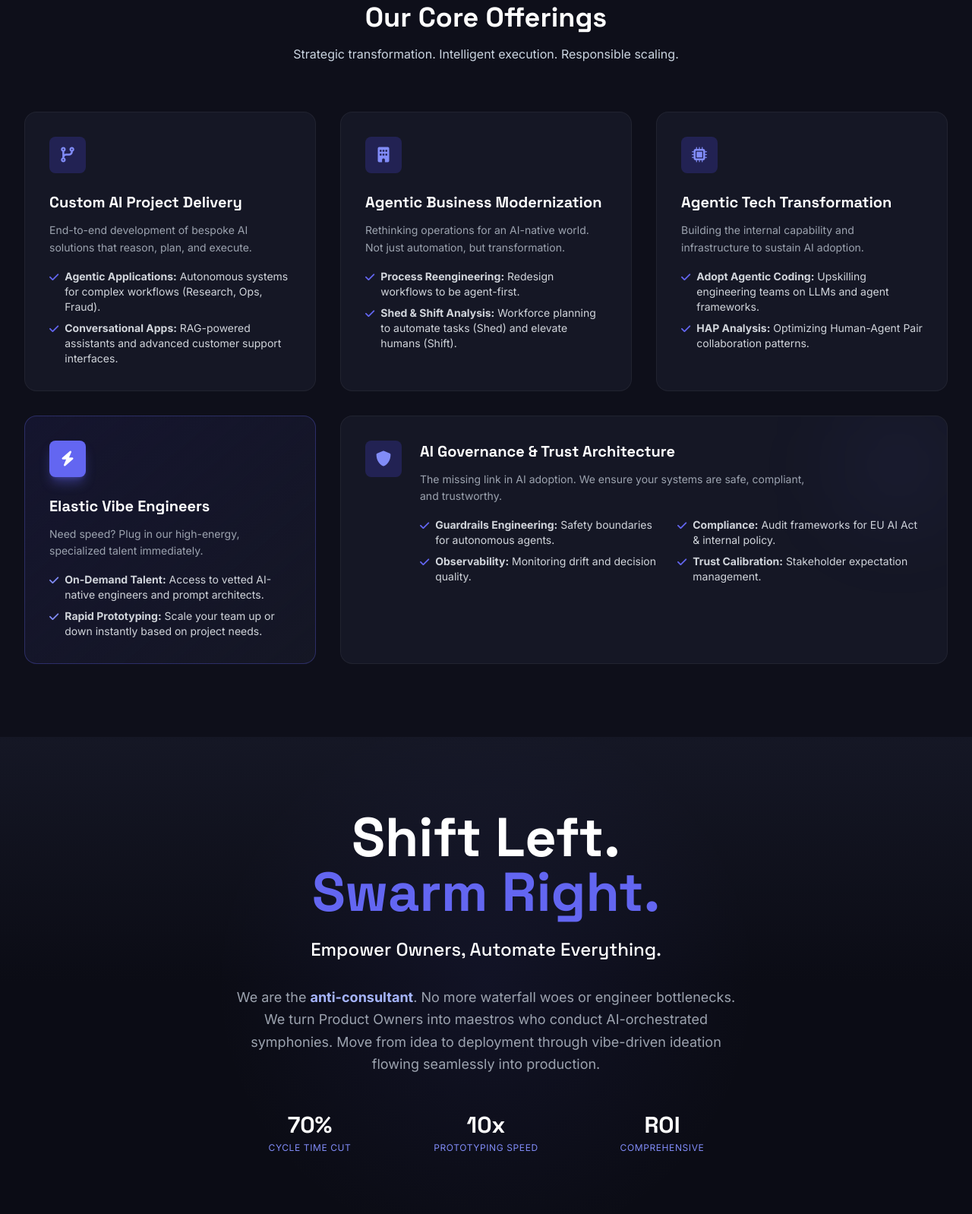
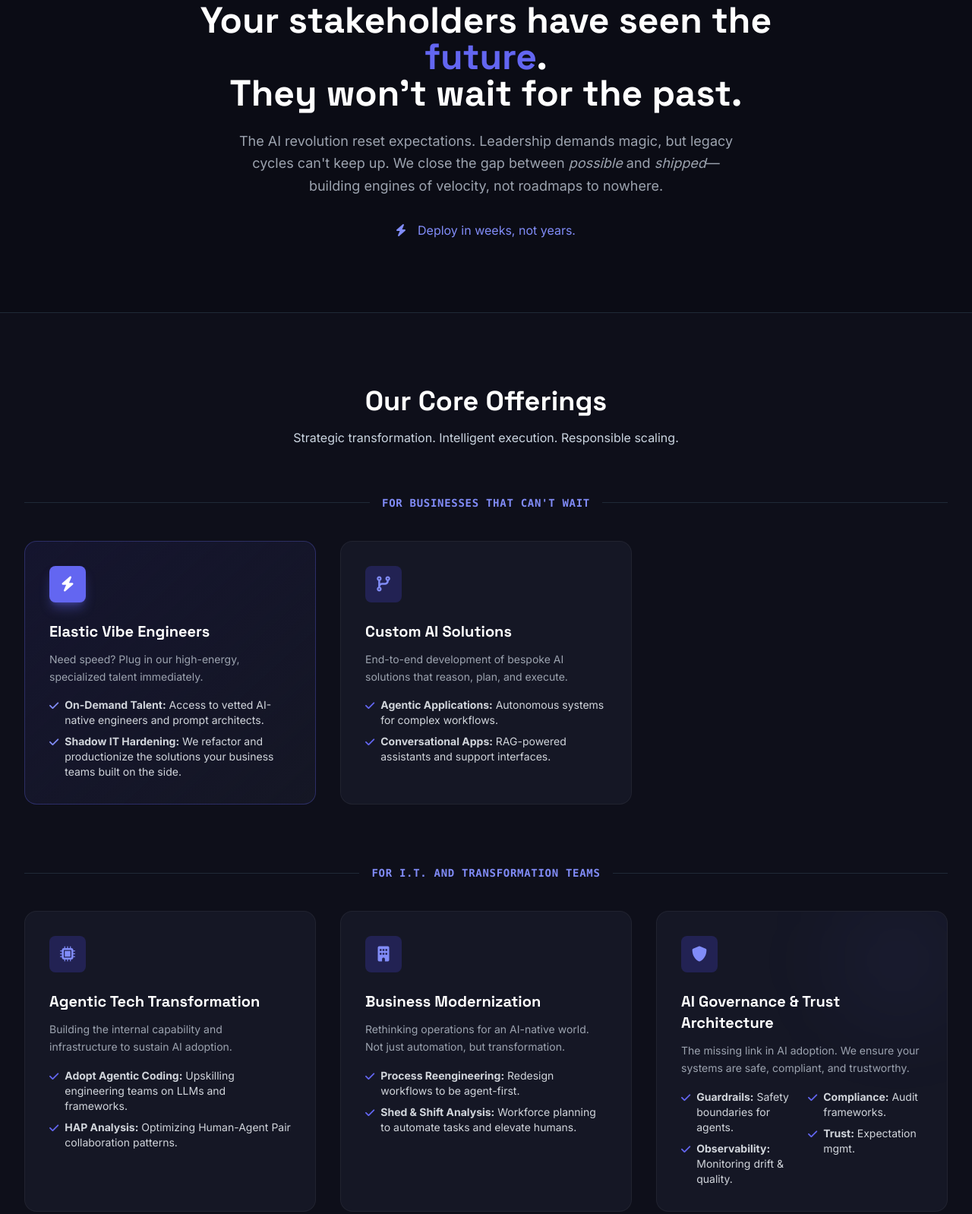
Before and after one commit to jeffrschneider/legendary, a plain HTML site: page index.html in a window 1280 px wide. Shown: the part 846-2444 px from the top of the page at 76% size. Drawn offline with nearby package versions, Linux system fonts and the light colour scheme.

Commit message:
Refactor contact form and remove swarm animation
Removed swarm animation styles and related HTML elements. Updated contact form to include required fields and success message handling.

```diff
--- a/index.html
+++ b/index.html
@@ -74,22 +74,6 @@
             opacity: 1;
             transform: translateY(0);
         }
-        /* Swarm Animation */
-        .swarm-dot {
-            position: absolute;
-            width: 4px;
-            height: 4px;
-            background-color: #6366f1;
-            border-radius: 50%;
-            opacity: 0.7;
-            animation: swarmMove 3s infinite ease-in-out;
-        }
-        @keyframes swarmMove {
-            0% { transform: translate(0, 0); opacity: 0; }
-            20% { opacity: 1; }
-            80% { opacity: 1; }
-            100% { transform: translate(100px, -20px); opacity: 0; }
-        }
     </style>
 </head>
 <body class="antialiased selection:bg-indigo-500 selection:text-white">
@@ -98,7 +82,7 @@
     <nav class="fixed w-full z-50 glass-nav">
         <div class="max-w-7xl mx-auto px-4 sm:px-6 lg:px-8">
             <div class="flex items-center justify-between h-20">
-                <div class="flex-shrink-0 font-display font-bold text-2xl tracking-tighter">
+                <div class="flex-shrink-0 font-display font-bold text-2xl tracking-tighter cursor-pointer" onclick="window.scrollTo(0,0)">
                     LEGENDARY<span class="text-indigo-500">.</span>
                 </div>
                 <div class="hidden md:block">
@@ -157,6 +141,25 @@
         </div>
     </section>
 
+    <!-- Value Prop Section -->
+    <section class="py-24 relative overflow-hidden border-t border-gray-800 bg-ai-dark">
+        <div class="max-w-7xl mx-auto px-4 sm:px-6 lg:px-8 relative z-10">
+            <div class="max-w-4xl mx-auto text-center reveal">
+                <h2 class="text-4xl md:text-5xl font-display font-bold mb-6 leading-tight">
+                    Your stakeholders have seen the <span class="text-indigo-500">future</span>.
+                    <br/>They won't wait for the past.
+                </h2>
+                <p class="text-gray-400 text-lg mb-8 leading-relaxed max-w-2xl mx-auto">
+                    The AI revolution reset expectations. Leadership demands magic, but legacy cycles can't keep up. We close the gap between <em>possible</em> and <em>shipped</em>—building engines of velocity, not roadmaps to nowhere.
+                </p>
+                <div class="flex items-center justify-center space-x-4 text-indigo-400 font-medium">
+                    <i class="fas fa-bolt"></i>
+                    <span>Deploy in weeks, not years.</span>
+                </div>
+            </div>
+        </div>
+    </section>
+
     <!-- Offerings Grid -->
     <section id="services" class="py-24 bg-ai-card/30 relative border-t border-gray-800">
         <div class="max-w-7xl mx-auto px-4 sm:px-6 lg:px-8">
@@ -165,72 +168,16 @@
                 <p class="text-ai-text max-w-2xl mx-auto">Strategic transformation. Intelligent execution. Responsible scaling.</p>
             </div>
 
-            <div class="grid grid-cols-1 md:grid-cols-2 lg:grid-cols-3 gap-8">
-
-                <!-- 1. Custom AI Project Delivery -->
-                <div class="service-card bg-ai-card p-8 rounded-2xl reveal">
-                    <div class="w-12 h-12 bg-indigo-900/50 rounded-lg flex items-center justify-center mb-6 text-indigo-400">
-                        <i class="fas fa-code-branch text-xl"></i>
-                    </div>
-                    <h3 class="text-xl font-bold mb-3 font-display">Custom AI Project Delivery</h3>
-                    <p class="text-gray-400 text-sm mb-4 leading-relaxed">
-                        End-to-end development of bespoke AI solutions that reason, plan, and execute.
-                    </p>
-                    <ul class="space-y-2">
-                        <li class="flex items-start text-sm text-gray-300">
-                            <i class="fas fa-check text-indigo-500 mt-1 mr-2"></i>
-                            <span><strong>Agentic Applications:</strong> Autonomous systems for complex workflows (Research, Ops, Fraud).</span>
-                        </li>
-                        <li class="flex items-start text-sm text-gray-300">
-                            <i class="fas fa-check text-indigo-500 mt-1 mr-2"></i>
-                            <span><strong>Conversational Apps:</strong> RAG-powered assistants and advanced customer support interfaces.</span>
-                        </li>
-                    </ul>
+            <!-- Category: Businesses That Can't Wait -->
+            <div class="mb-20">
+                <div class="flex items-center gap-4 mb-10 reveal">
+                    <div class="h-px bg-gray-800 flex-1"></div>
+                    <span class="text-indigo-400 font-mono text-sm uppercase tracking-wider font-bold">For Businesses That Can't Wait</span>
+                    <div class="h-px bg-gray-800 flex-1"></div>
                 </div>
 
-                <!-- 2. Agentic Business Modernization -->
-                <div class="service-card bg-ai-card p-8 rounded-2xl reveal" style="transition-delay: 100ms;">
-                    <div class="w-12 h-12 bg-indigo-900/50 rounded-lg flex items-center justify-center mb-6 text-indigo-400">
-                        <i class="fas fa-building text-xl"></i>
-                    </div>
-                    <h3 class="text-xl font-bold mb-3 font-display">Agentic Business Modernization</h3>
-                    <p class="text-gray-400 text-sm mb-4 leading-relaxed">
-                        Rethinking operations for an AI-native world. Not just automation, but transformation.
-                    </p>
-                    <ul class="space-y-2">
-                        <li class="flex items-start text-sm text-gray-300">
-                            <i class="fas fa-check text-indigo-500 mt-1 mr-2"></i>
-                            <span><strong>Process Reengineering:</strong> Redesign workflows to be agent-first.</span>
-                        </li>
-                        <li class="flex items-start text-sm text-gray-300">
-                            <i class="fas fa-check text-indigo-500 mt-1 mr-2"></i>
-                            <span><strong>Shed & Shift Analysis:</strong> Workforce planning to automate tasks (Shed) and elevate humans (Shift).</span>
-                        </li>
-                    </ul>
-                </div>
-
-                <!-- 3. Agentic Technology Transformation -->
-                <div class="service-card bg-ai-card p-8 rounded-2xl reveal" style="transition-delay: 200ms;">
-                    <div class="w-12 h-12 bg-indigo-900/50 rounded-lg flex items-center justify-center mb-6 text-indigo-400">
-                        <i class="fas fa-microchip text-xl"></i>
-                    </div>
-                    <h3 class="text-xl font-bold mb-3 font-display">Agentic Tech Transformation</h3>
-                    <p class="text-gray-400 text-sm mb-4 leading-relaxed">
-                        Building the internal capability and infrastructure to sustain AI adoption.
-                    </p>
-                    <ul class="space-y-2">
-                        <li class="flex items-start text-sm text-gray-300">
-                            <i class="fas fa-check text-indigo-500 mt-1 mr-2"></i>
-                            <span><strong>Adopt Agentic Coding:</strong> Upskilling engineering teams on LLMs and agent frameworks.</span>
-                        </li>
-                        <li class="flex items-start text-sm text-gray-300">
-                            <i class="fas fa-check text-indigo-500 mt-1 mr-2"></i>
-                            <span><strong>HAP Analysis:</strong> Optimizing Human-Agent Pair collaboration patterns.</span>
-                        </li>
-                    </ul>
-                </div>
-
-                <!-- 4. Elastic Vibe Engineers -->
+                <div class="grid grid-cols-1 md:grid-cols-2 lg:grid-cols-3 gap-8">
+                    <!-- 1. Elastic Vibe Engineers -->
                     <div id="vibe" class="service-card bg-gradient-to-br from-indigo-900/20 to-ai-card p-8 rounded-2xl reveal border-indigo-500/30">
                         <div class="w-12 h-12 bg-indigo-500 rounded-lg flex items-center justify-center mb-6 text-white shadow-lg shadow-indigo-500/40">
                             <i class="fas fa-bolt text-xl"></i>
@@ -246,15 +193,89 @@
                             </li>
                             <li class="flex items-start text-sm text-gray-300">
                                 <i class="fas fa-check text-indigo-400 mt-1 mr-2"></i>
-                            <span><strong>Rapid Prototyping:</strong> Scale your team up or down instantly based on project needs.</span>
+                                <span><strong>Shadow IT Hardening:</strong> We refactor and productionize the solutions your business teams built on the side.</span>
                             </li>
                         </ul>
                     </div>
 
-                <!-- 5. AI Governance & Trust (New) -->
-                <div class="service-card bg-ai-card p-8 rounded-2xl reveal md:col-span-2 lg:col-span-2 relative overflow-hidden group">
+                    <!-- 2. Custom AI Project Delivery -->
+                    <div class="service-card bg-ai-card p-8 rounded-2xl reveal" style="transition-delay: 100ms;">
+                        <div class="w-12 h-12 bg-indigo-900/50 rounded-lg flex items-center justify-center mb-6 text-indigo-400">
+                            <i class="fas fa-code-branch text-xl"></i>
+                        </div>
+                        <h3 class="text-xl font-bold mb-3 font-display">Custom AI Solutions</h3>
+                        <p class="text-gray-400 text-sm mb-4 leading-relaxed">
+                            End-to-end development of bespoke AI solutions that reason, plan, and execute.
+                        </p>
+                        <ul class="space-y-2">
+                            <li class="flex items-start text-sm text-gray-300">
+                                <i class="fas fa-check text-indigo-500 mt-1 mr-2"></i>
+                                <span><strong>Agentic Applications:</strong> Autonomous systems for complex workflows.</span>
+                            </li>
+                            <li class="flex items-start text-sm text-gray-300">
+                                <i class="fas fa-check text-indigo-500 mt-1 mr-2"></i>
+                                <span><strong>Conversational Apps:</strong> RAG-powered assistants and support interfaces.</span>
+                            </li>
+                        </ul>
+                    </div>
+                </div>
+            </div>
+
+            <!-- Category: I.T. and Transformation Teams -->
+            <div>
+                <div class="flex items-center gap-4 mb-10 reveal">
+                    <div class="h-px bg-gray-800 flex-1"></div>
+                    <span class="text-indigo-400 font-mono text-sm uppercase tracking-wider font-bold">For I.T. and Transformation Teams</span>
+                    <div class="h-px bg-gray-800 flex-1"></div>
+                </div>
+
+                <div class="grid grid-cols-1 md:grid-cols-2 lg:grid-cols-3 gap-8">
+                    <!-- 1. Agentic Tech Transformation -->
+                    <div class="service-card bg-ai-card p-8 rounded-2xl reveal">
+                        <div class="w-12 h-12 bg-indigo-900/50 rounded-lg flex items-center justify-center mb-6 text-indigo-400">
+                            <i class="fas fa-microchip text-xl"></i>
+                        </div>
+                        <h3 class="text-xl font-bold mb-3 font-display">Agentic Tech Transformation</h3>
+                        <p class="text-gray-400 text-sm mb-4 leading-relaxed">
+                            Building the internal capability and infrastructure to sustain AI adoption.
+                        </p>
+                        <ul class="space-y-2">
+                            <li class="flex items-start text-sm text-gray-300">
+                                <i class="fas fa-check text-indigo-500 mt-1 mr-2"></i>
+                                <span><strong>Adopt Agentic Coding:</strong> Upskilling engineering teams on LLMs and frameworks.</span>
+                            </li>
+                            <li class="flex items-start text-sm text-gray-300">
+                                <i class="fas fa-check text-indigo-500 mt-1 mr-2"></i>
+                                <span><strong>HAP Analysis:</strong> Optimizing Human-Agent Pair collaboration patterns.</span>
+                            </li>
+                        </ul>
+                    </div>
+
+                    <!-- 2. Agentic Business Modernization (Moved Here) -->
+                    <div class="service-card bg-ai-card p-8 rounded-2xl reveal" style="transition-delay: 100ms;">
+                        <div class="w-12 h-12 bg-indigo-900/50 rounded-lg flex items-center justify-center mb-6 text-indigo-400">
+                            <i class="fas fa-building text-xl"></i>
+                        </div>
+                        <h3 class="text-xl font-bold mb-3 font-display">Business Modernization</h3>
+                        <p class="text-gray-400 text-sm mb-4 leading-relaxed">
+                            Rethinking operations for an AI-native world. Not just automation, but transformation.
+                        </p>
+                        <ul class="space-y-2">
+                            <li class="flex items-start text-sm text-gray-300">
+                                <i class="fas fa-check text-indigo-500 mt-1 mr-2"></i>
+                                <span><strong>Process Reengineering:</strong> Redesign workflows to be agent-first.</span>
+                            </li>
+                            <li class="flex items-start text-sm text-gray-300">
+                                <i class="fas fa-check text-indigo-500 mt-1 mr-2"></i>
+                                <span><strong>Shed & Shift Analysis:</strong> Workforce planning to automate tasks and elevate humans.</span>
+                            </li>
+                        </ul>
+                    </div>
+
+                    <!-- 3. AI Governance & Trust -->
+                    <div class="service-card bg-ai-card p-8 rounded-2xl reveal relative overflow-hidden group" style="transition-delay: 200ms;">
                         <div class="absolute top-0 right-0 w-32 h-32 bg-indigo-500/10 rounded-full blur-3xl group-hover:bg-indigo-500/20 transition-all"></div>
-                    <div class="flex flex-col md:flex-row gap-6">
+                        <div class="flex flex-col gap-6">
                             <div class="flex-shrink-0">
                                 <div class="w-12 h-12 bg-indigo-900/50 rounded-lg flex items-center justify-center text-indigo-400">
                                     <i class="fas fa-shield-alt text-xl"></i>
@@ -262,36 +283,37 @@
                             </div>
                             <div>
                                 <h3 class="text-xl font-bold mb-3 font-display">AI Governance & Trust Architecture</h3>
-                            <p class="text-gray-400 text-sm mb-4 leading-relaxed max-w-lg">
+                                <p class="text-gray-400 text-sm mb-4 leading-relaxed">
                                     The missing link in AI adoption. We ensure your systems are safe, compliant, and trustworthy.
                                 </p>
-                            <div class="grid grid-cols-1 md:grid-cols-2 gap-4">
+                                <div class="grid grid-cols-1 sm:grid-cols-2 gap-4">
                                     <ul class="space-y-2">
                                         <li class="flex items-start text-sm text-gray-300">
                                             <i class="fas fa-check text-indigo-500 mt-1 mr-2"></i>
-                                        <span><strong>Guardrails Engineering:</strong> Safety boundaries for autonomous agents.</span>
+                                            <span><strong>Guardrails:</strong> Safety boundaries for agents.</span>
                                         </li>
                                         <li class="flex items-start text-sm text-gray-300">
                                             <i class="fas fa-check text-indigo-500 mt-1 mr-2"></i>
-                                        <span><strong>Observability:</strong> Monitoring drift and decision quality.</span>
+                                            <span><strong>Observability:</strong> Monitoring drift & quality.</span>
                                         </li>
                                     </ul>
                                     <ul class="space-y-2">
                                         <li class="flex items-start text-sm text-gray-300">
                                             <i class="fas fa-check text-indigo-500 mt-1 mr-2"></i>
-                                        <span><strong>Compliance:</strong> Audit frameworks for EU AI Act & internal policy.</span>
+                                            <span><strong>Compliance:</strong> Audit frameworks.</span>
                                         </li>
                                         <li class="flex items-start text-sm text-gray-300">
                                             <i class="fas fa-check text-indigo-500 mt-1 mr-2"></i>
-                                        <span><strong>Trust Calibration:</strong> Stakeholder expectation management.</span>
+                                            <span><strong>Trust:</strong> Expectation mgmt.</span>
                                         </li>
                                     </ul>
                                 </div>
                             </div>
                         </div>
                     </div>
+                </div>
+            </div>
 
-            </div>
         </div>
     </section>
 
@@ -428,12 +450,15 @@
                 </div>
                 <div>
                     <h4 class="text-white font-bold mb-6">Get in Touch</h4>
-                    <form onsubmit="event.preventDefault(); alert('Thank you for your interest! We will be in touch shortly.');" class="space-y-4">
-                        <input type="email" placeholder="Enter your email" class="w-full bg-ai-card border border-gray-700 rounded-lg px-4 py-3 text-white focus:outline-none focus:border-indigo-500 transition-colors">
-                        <textarea placeholder="Tell us about your project" rows="3" class="w-full bg-ai-card border border-gray-700 rounded-lg px-4 py-3 text-white focus:outline-none focus:border-indigo-500 transition-colors"></textarea>
+                    <form id="contactForm" class="space-y-4">
+                        <input type="email" required placeholder="Enter your email" class="w-full bg-ai-card border border-gray-700 rounded-lg px-4 py-3 text-white focus:outline-none focus:border-indigo-500 transition-colors">
+                        <textarea required placeholder="Tell us about your project" rows="3" class="w-full bg-ai-card border border-gray-700 rounded-lg px-4 py-3 text-white focus:outline-none focus:border-indigo-500 transition-colors"></textarea>
                         <button type="submit" class="bg-indigo-600 hover:bg-indigo-700 text-white font-medium py-3 px-6 rounded-lg transition-colors w-full md:w-auto">
                             Send Message
                         </button>
+                        <div id="successMessage" class="hidden text-green-400 text-sm mt-2">
+                            <i class="fas fa-check-circle mr-2"></i> Thank you! We'll be in touch shortly.
+                        </div>
                     </form>
                 </div>
             </div>
@@ -462,6 +487,19 @@
         document.querySelectorAll('.reveal').forEach((el) => {
             observer.observe(el);
         });
+
+        // Form handling
+        document.getElementById('contactForm').addEventListener('submit', function(e) {
+            e.preventDefault();
+            const successMsg = document.getElementById('successMessage');
+            successMsg.classList.remove('hidden');
+            e.target.reset();
+
+            // Hide message after 5 seconds
+            setTimeout(() => {
+                successMsg.classList.add('hidden');
+            }, 5000);
+        });
     </script>
 </body>
 </html>
```
Lines whose indentation alone changed are shown as unchanged.
